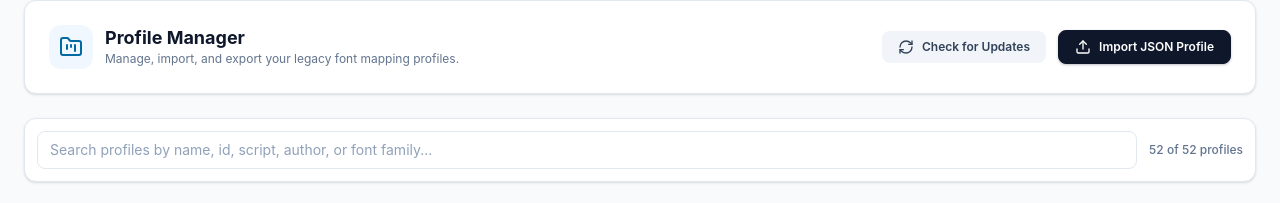
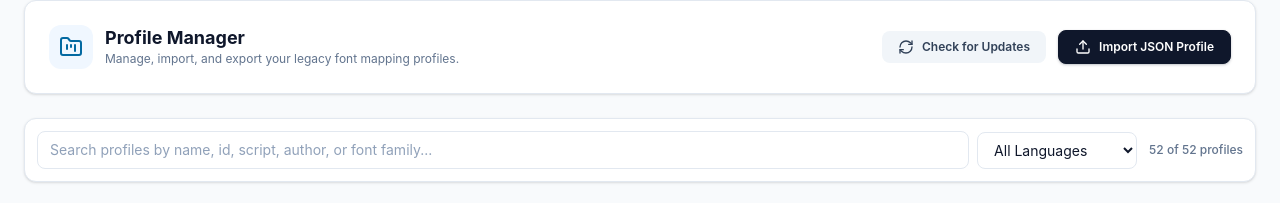
Before and after one commit to ketandholakia/aksharengine, a React (Vite) app: page / in a window 1280 px wide. Both pictures are taken after a click on the button "Profiles". Shown: the part 113-316 px from the top of the page. Built offline with nearby package versions, Linux system fonts and the light colour scheme.

Commit message:
feat: add language dropdown filter to profile manager

```diff
--- a/src/components/manager/ProfileManager.tsx
+++ b/src/components/manager/ProfileManager.tsx
@@ -76,6 +76,7 @@ export const ProfileManager: React.FC<ProfileManagerProps> = ({
   const [useTemplateFonts, setUseTemplateFonts] = useState(true);
   const [selectedFontPreset, setSelectedFontPreset] = useState('template');
   const [searchQuery, setSearchQuery] = useState('');
+  const [selectedLanguageFilter, setSelectedLanguageFilter] = useState('');
   const [fidelityReport, setFidelityReport] = useState<{ profile: FontProfile; report: FidelityReport } | null>(null);
 
   const { syncProfiles, isSyncing, lastSyncResult } = useProfileSync(profiles, (updatedProfiles) => {
@@ -227,11 +228,33 @@ export const ProfileManager: React.FC<ProfileManagerProps> = ({
     });
   }, [profiles]);
 
+  const uniqueLanguages = useMemo(() => {
+    const langs = new Set<string>();
+    profiles.forEach(p => {
+      if (p.language) langs.add(p.language.toLowerCase());
+    });
+    return Array.from(langs).sort();
+  }, [profiles]);
+
+  const getLanguageName = (code: string) => {
+    try {
+      const name = new Intl.DisplayNames(['en'], { type: 'language' }).of(code);
+      return name ? name : code.toUpperCase();
+    } catch {
+      return code.toUpperCase();
+    }
+  };
+
   const filteredProfiles = useMemo(() => {
+    let result = sortedProfiles;
+
+    if (selectedLanguageFilter) {
+      result = result.filter(p => p.language?.toLowerCase() === selectedLanguageFilter);
+    }
+
     const query = searchQuery.trim().toLowerCase();
-    if (!query) return sortedProfiles;
-
-    return sortedProfiles.filter((profile) => {
+    if (query) {
+      result = result.filter((profile) => {
         const haystack = [
           profile.id,
           profile.name,
@@ -246,7 +269,10 @@ export const ProfileManager: React.FC<ProfileManagerProps> = ({
 
         return haystack.includes(query);
       });
-  }, [searchQuery, sortedProfiles]);
+    }
+
+    return result;
+  }, [searchQuery, selectedLanguageFilter, sortedProfiles]);
 
   return (
     <div className="w-full max-w-7xl mx-auto p-4 md:p-6 space-y-6">
@@ -293,7 +319,8 @@ export const ProfileManager: React.FC<ProfileManagerProps> = ({
       </div>
 
       <div className="flex flex-col sm:flex-row items-center gap-3 bg-white dark:bg-slate-900 p-3 rounded-xl border border-slate-200 dark:border-slate-800 shadow-sm transition-colors">
-        <div className="relative flex-1 w-full">
+        <div className="relative flex-1 w-full flex items-center gap-2">
+          <div className="relative flex-1">
             <input
               type="text"
               value={searchQuery}
@@ -311,7 +338,21 @@ export const ProfileManager: React.FC<ProfileManagerProps> = ({
               </button>
             )}
           </div>
-        <div className="text-xs font-medium text-slate-500 dark:text-slate-400 whitespace-nowrap">
+
+          <select
+            value={selectedLanguageFilter}
+            onChange={(e) => setSelectedLanguageFilter(e.target.value)}
+            className="w-32 sm:w-40 rounded-lg border border-slate-200 dark:border-slate-700 bg-transparent px-3 py-2 text-sm text-slate-900 dark:text-slate-100 focus:outline-none focus:ring-2 focus:ring-brand-500"
+          >
+            <option value="">All Languages</option>
+            {uniqueLanguages.map(lang => (
+              <option key={lang} value={lang}>
+                {getLanguageName(lang)} ({lang})
+              </option>
+            ))}
+          </select>
+        </div>
+        <div className="text-xs font-medium text-slate-500 dark:text-slate-400 whitespace-nowrap hidden sm:block">
           {filteredProfiles.length} of {sortedProfiles.length} profiles
         </div>
       </div>
```
Lines whose indentation alone changed are shown as unchanged.
